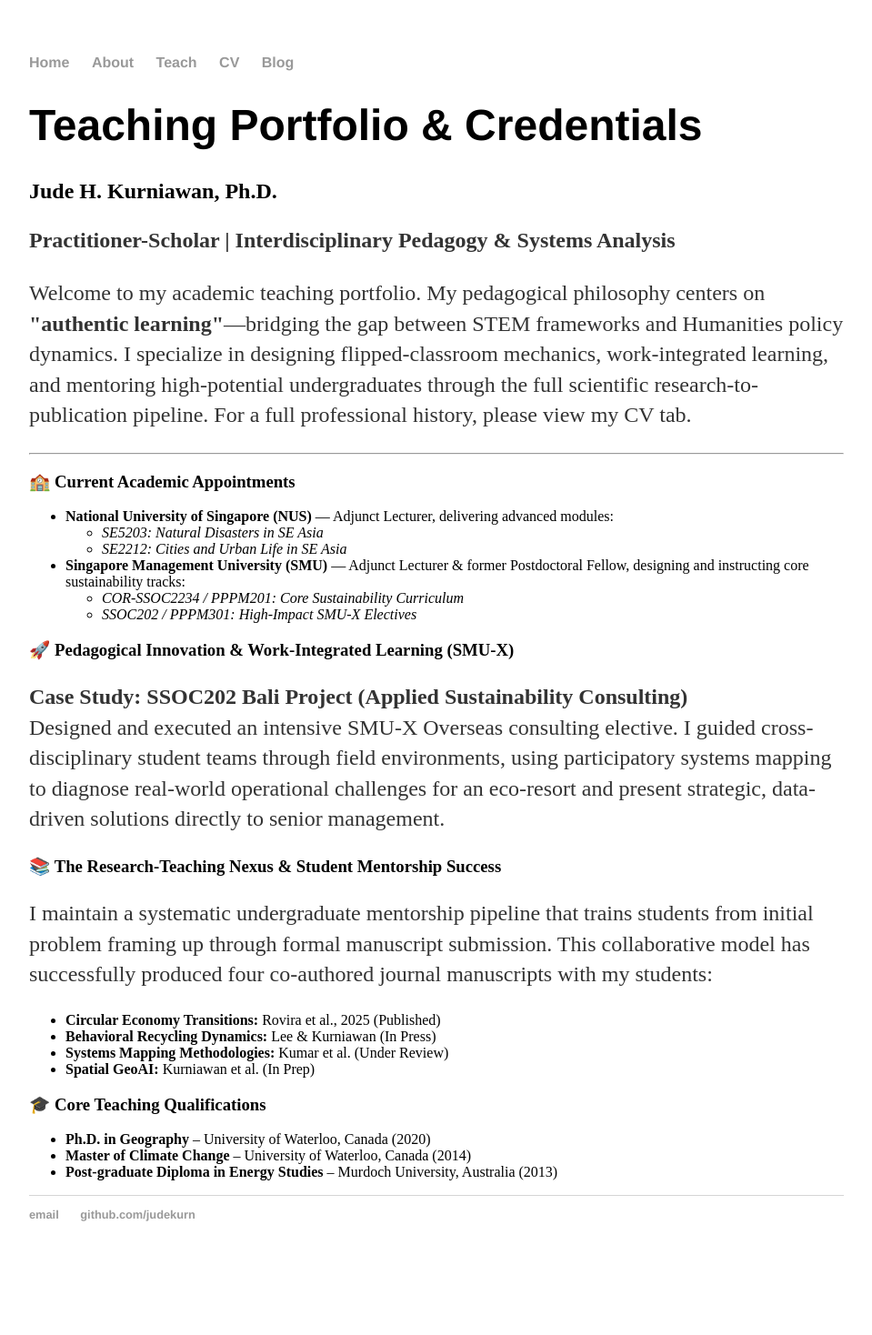
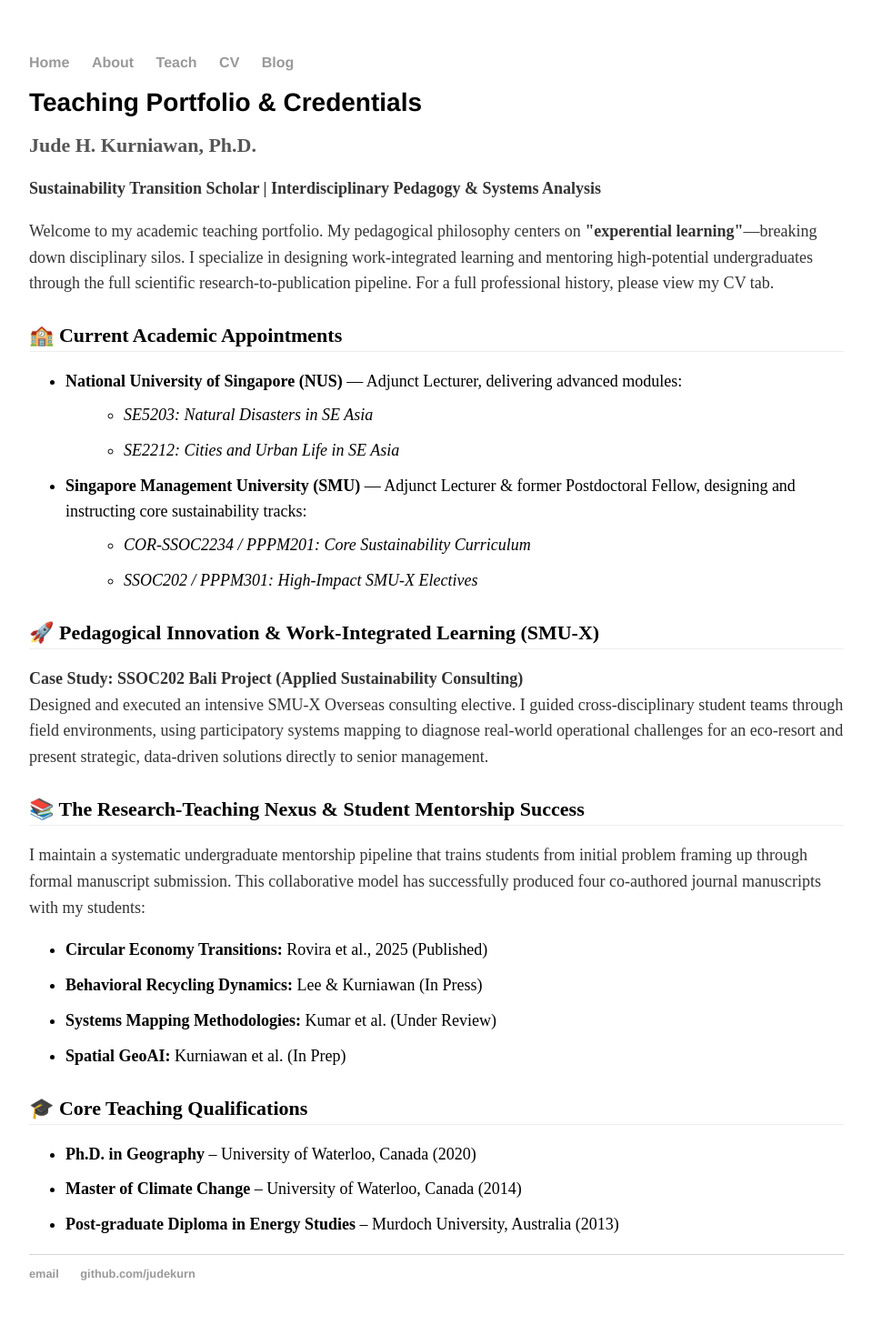
Before and after one commit to judekurn/judekurn.github.io, a Jekyll site: the page built from index.html, in a window 1280 px wide. Shown: the whole page at 91% size, without its empty margins (160-1119 px from the left). Built offline with Jekyll 4.4.1, drawn with Linux system fonts in a browser that asks for light colours; before the commit the page ends 1403 px from its top, so only the background shows below that.

Commit message:
Update index.html

```diff
--- a/index.html
+++ b/index.html
@@ -2,13 +2,55 @@
 layout: default
 title: Jude Kurniawan - Teaching & Credentials
 ---
-<div class="blurb">
+<style>
+	/* Standardize every single piece of content text to the exact same size */
+	.teaching-portfolio p,
+	.teaching-portfolio ul,
+	.teaching-portfolio li,
+	.teaching-portfolio strong,
+	.teaching-portfolio em {
+		font-size: 18px !important;
+		line-height: 1.6 !important;
+	}
+
+	/* Add clean, uniform spacing between paragraphs and bullet points */
+	.teaching-portfolio p {
+		margin-bottom: 16px;
+	}
+	.teaching-portfolio li {
+		margin-bottom: 10px;
+	}
+	.teaching-portfolio ul ul {
+		margin-top: 8px;
+		margin-left: 24px;
+	}
+
+	/* Keep headings clean and distinctive */
+	.teaching-portfolio h1 {
+		font-size: 28px;
+		margin-bottom: 8px;
+	}
+	.teaching-portfolio h2 {
+		font-size: 22px;
+		margin-bottom: 20px;
+		color: #555;
+	}
+	.teaching-portfolio h3 {
+		font-size: 22px;
+		margin-top: 30px;
+		margin-bottom: 12px;
+		border-bottom: 1px solid #eee;
+		padding-bottom: 4px;
+	}
+</style>
+
+<div class="blurb teaching-portfolio">
 	<h1>Teaching Portfolio & Credentials</h1>
 	<h2>Jude H. Kurniawan, Ph.D.</h2>
-	<p><strong>Practitioner-Scholar | Interdisciplinary Pedagogy & Systems Analysis</strong></p>
-	<p>Welcome to my academic teaching portfolio. My pedagogical philosophy centers on <strong>"authentic learning"</strong>—bridging the gap between STEM frameworks and Humanities policy dynamics. I specialize in designing flipped-classroom mechanics, work-integrated learning, and mentoring high-potential undergraduates through the full scientific research-to-publication pipeline. For a full professional history, please view my CV tab.</p>
 
-	<hr>
+	<p><strong>Sustainability Transition Scholar | Interdisciplinary Pedagogy & Systems Analysis</strong></p>
+
+	<p>Welcome to my academic teaching portfolio. My pedagogical philosophy centers on <strong>"experential learning"</strong>—breaking down disciplinary silos. I specialize in designing work-integrated learning and mentoring high-potential undergraduates through the full scientific research-to-publication pipeline. For a full professional history, please view my CV tab.</p>
 
 	<h3>🏫 Current Academic Appointments</h3>
 	<ul>
```
